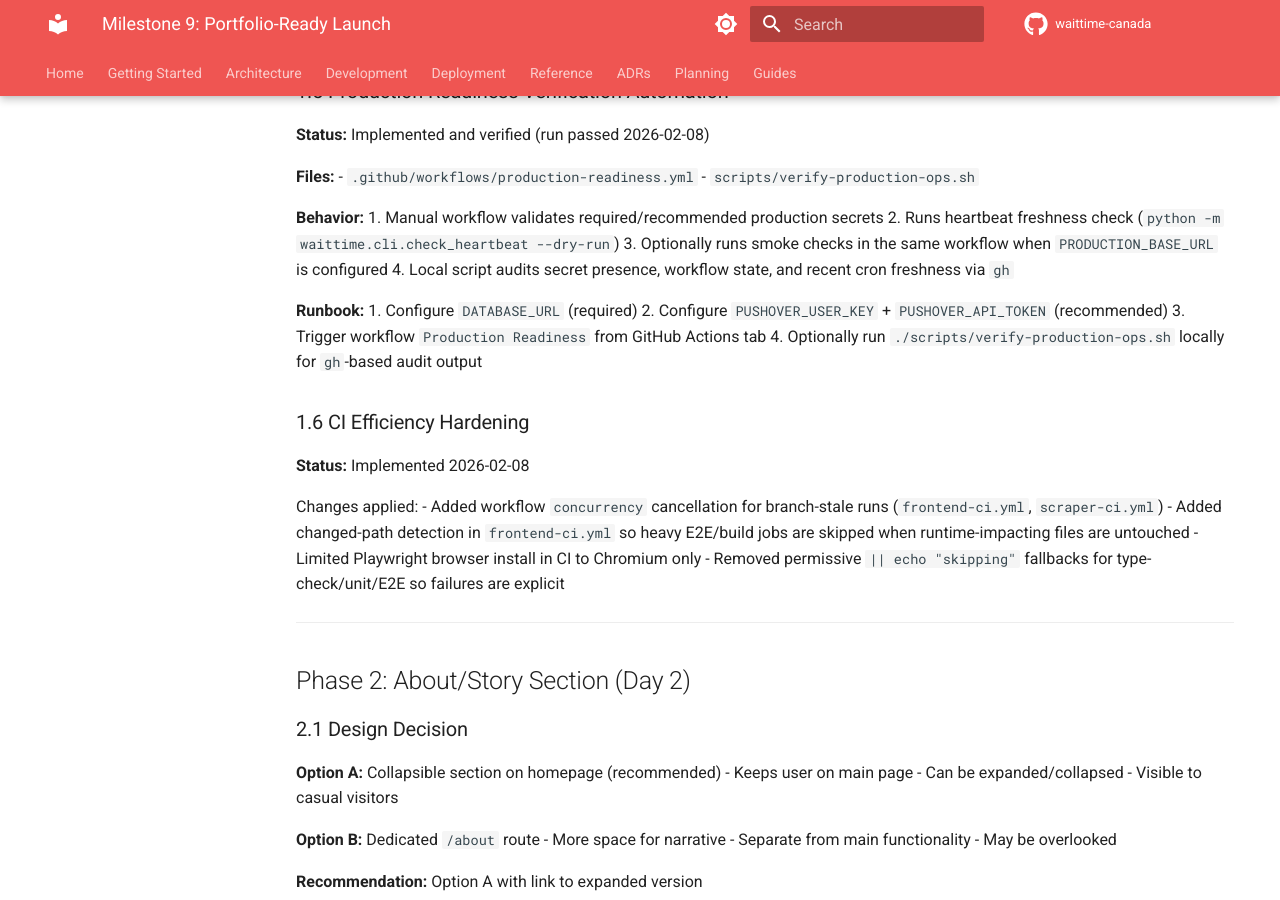
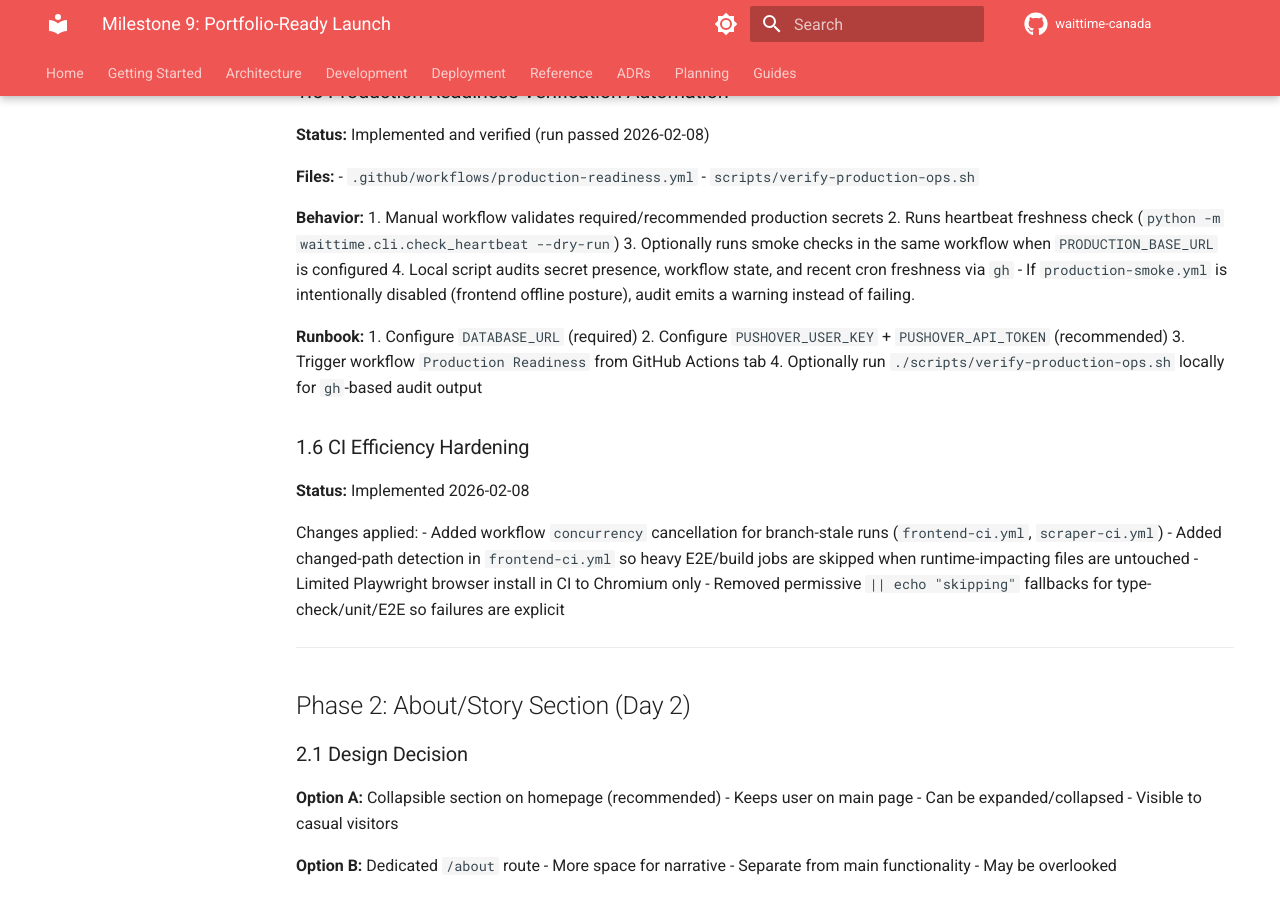
Before and after one commit to jerdaw/waittimecanada, an MkDocs documentation site: the page built from docs/planning/implementation/milestone-9-launch.md, in a window 1280 px wide and 900 px high, scrolled down 2677 px. Built offline with MkDocs 1.6.1 and Material for MkDocs 9.7.7, drawn with Linux system fonts in a browser that asks for light colours; comment, search, counter and statistics services are not loaded.

Commit message:
ops: make production smoke workflow optional in offline mode

```diff
--- a/docs/planning/implementation/milestone-9-launch.md
+++ b/docs/planning/implementation/milestone-9-launch.md
@@ -155,6 +155,7 @@ if __name__ == '__main__':
 2. Runs heartbeat freshness check (`python -m waittime.cli.check_heartbeat --dry-run`)
 3. Optionally runs smoke checks in the same workflow when `PRODUCTION_BASE_URL` is configured
 4. Local script audits secret presence, workflow state, and recent cron freshness via `gh`
+   - If `production-smoke.yml` is intentionally disabled (frontend offline posture), audit emits a warning instead of failing.
 
 **Runbook:**
 1. Configure `DATABASE_URL` (required)
```
Also changed, not shown: AGENTS.md (+1 -0 lines), README.md (+2 -0 lines), 1 other file.
